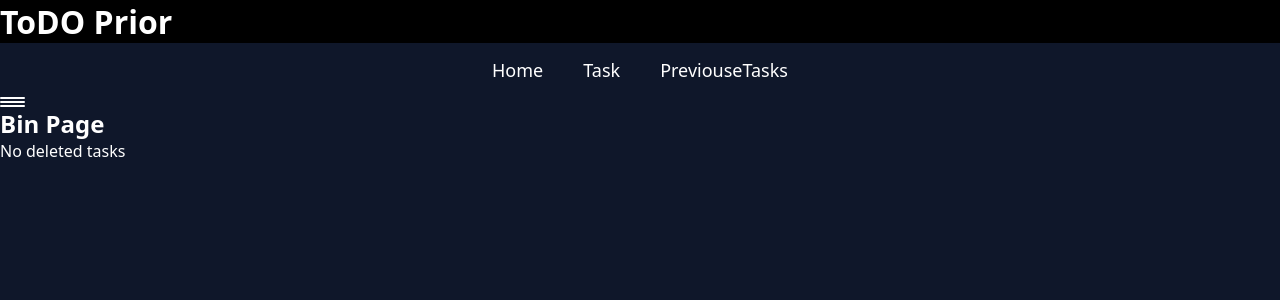
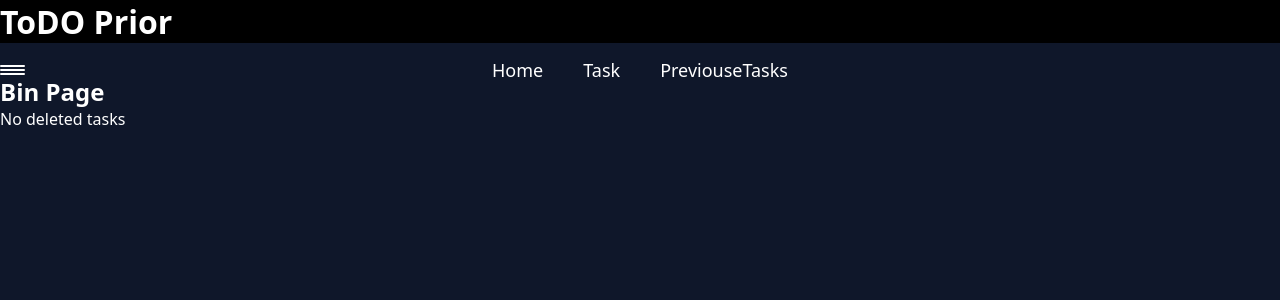
Before and after one commit to caleroedwarn-prog/typescript-react, a React (Create React App) app: page /bin in a window 1280 px wide. Shown: the top 300 px of the page. Built offline with nearby package versions, Linux system fonts and the light colour scheme.

Commit message:
added styling for the hambourger

```diff
--- a/src/components/Layout.tsx
+++ b/src/components/Layout.tsx
@@ -1,5 +1,6 @@
 import { Outlet } from "react-router-dom";
 import Navbar from "./Navbar";
+import "../static/layer.css"
 import Hambourger from "./Hambourger";
 import { useState, useEffect } from "react";
 
@@ -40,7 +41,9 @@ function Layout() {
   return (
     <>
       <Navbar />
+      <div className="menulist">
       <Hambourger />
+      </div>
       <main>
         <Outlet context={{ task, setTask, deletedTask, setDeletedTask, previouseTask, setPreviouseTask }} />
       </main>
--- /dev/null
+++ b/src/static/layer.css
@@ -0,0 +1,4 @@
+.menulist{
+    display: flex;
+    margin-top: -2.5%;
+}
```
